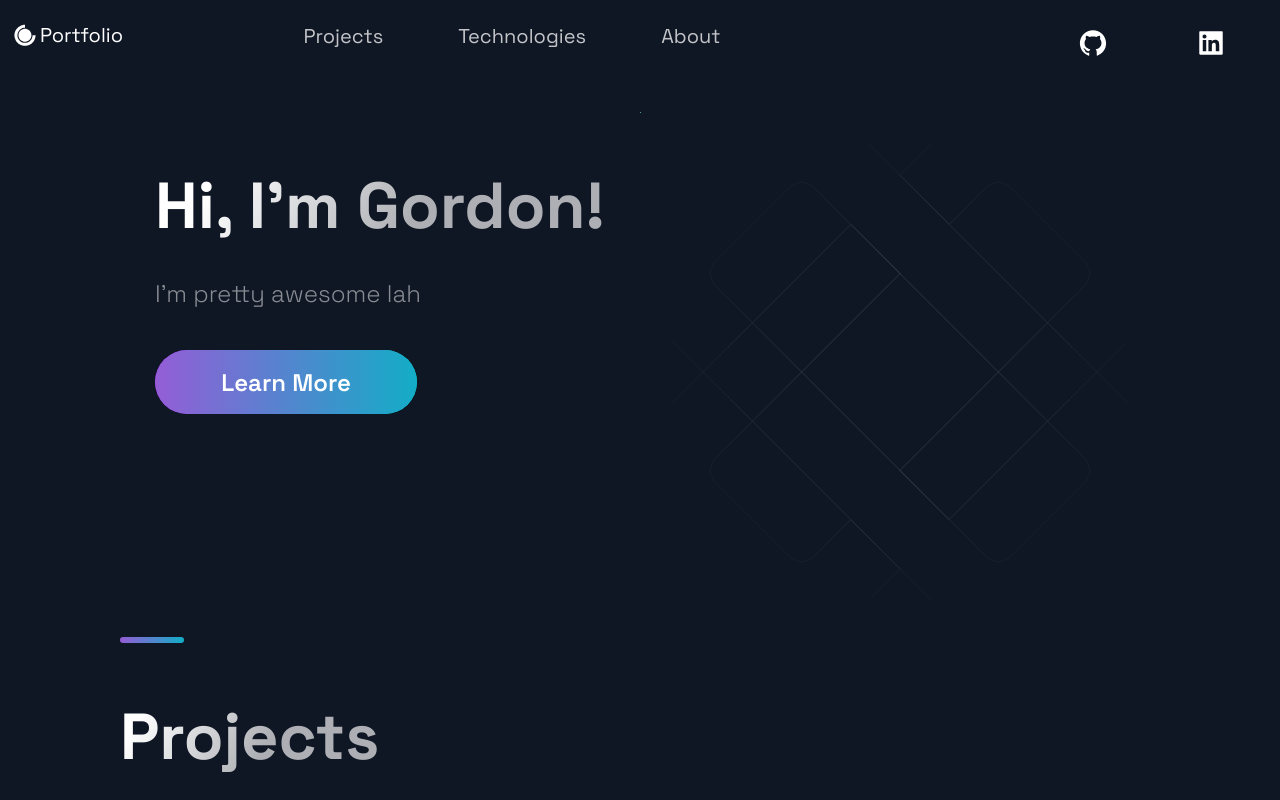
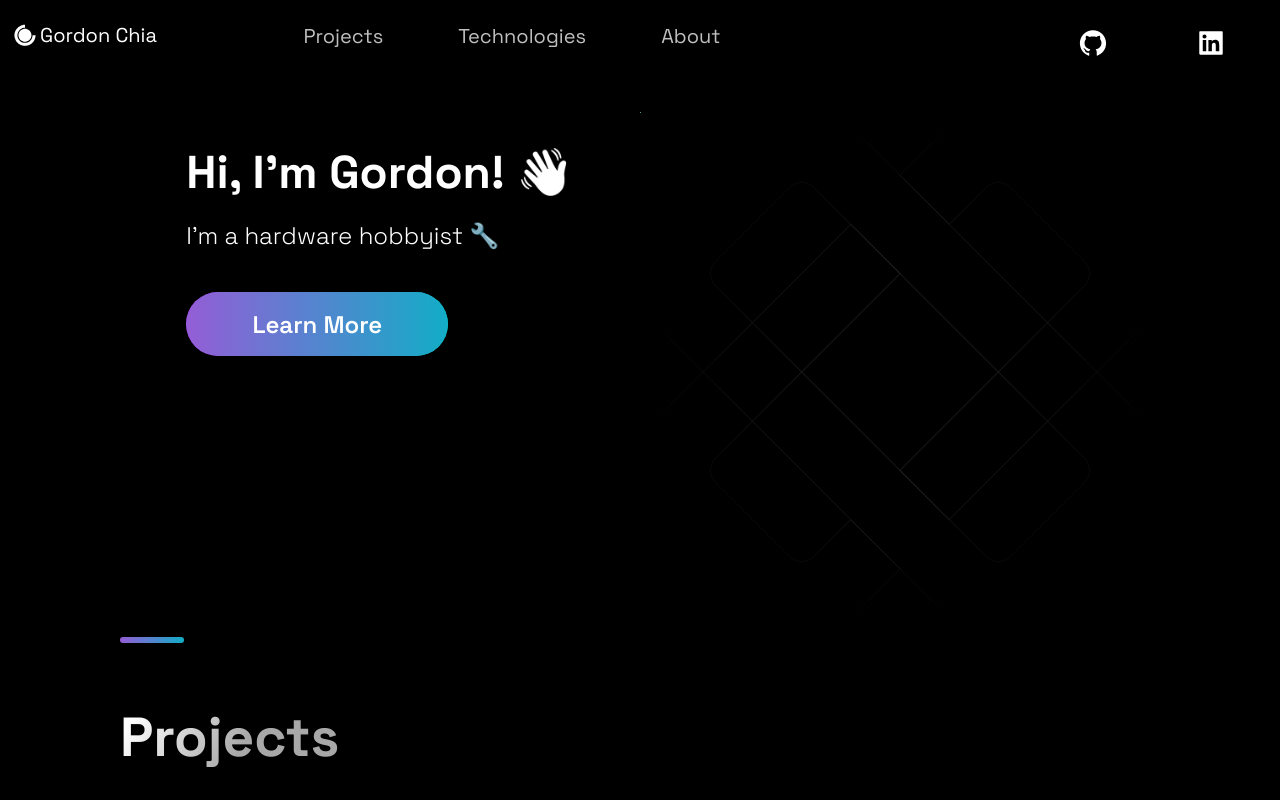
Before and after one commit to mingxxv/portfolio-site, a Next.js app: page / in a window 1280 px wide. Shown: the top 800 px of the page. Built offline with nearby package versions, Linux system fonts and the light colour scheme.

Commit message:
added animated Hero text

```diff
--- a/package.json
+++ b/package.json
@@ -11,8 +11,9 @@
     "next": "10.2.3",
     "react": "17.0.2",
     "react-dom": "17.0.2",
+    "react-icons": "^4.2.0",
+    "react-typical": "^0.1.3",
     "styled-components": "^5.3.0",
-    "styled-normalize": "^8.0.7",
-    "react-icons": "^4.2.0"
+    "styled-normalize": "^8.0.7"
   }
 }
--- a/src/components/Header/Header.js
+++ b/src/components/Header/Header.js
@@ -10,7 +10,7 @@ const Header = () =>  (
   <Div1>
     <Link href="/">
       <a style={{display: "flex", alignItems: "center", color: 'white', marginBottom: '20px'}}>
-        <DiCssdeck size="3rem" /> <Span>Portfolio</Span>
+        <DiCssdeck size="3rem" /> <Span>Gordon Chia</Span>
       </a>
     </Link>
   </Div1>
--- a/src/components/Hero/Hero.js
+++ b/src/components/Hero/Hero.js
@@ -1,19 +1,37 @@
 import React from 'react';
 
-import { Section, SectionText, SectionTitle } from '../../styles/GlobalComponents';
+import { Section, SectionText, SectionTitle, EmojiSectionTitle } from '../../styles/GlobalComponents';
 import Button from '../../styles/GlobalComponents/Button';
 import { LeftSection } from './HeroStyles';
+import Typical from 'react-typical';
 
 const Hero = (props) => (
-  <Section row nopadding>
+  <Section >
     <LeftSection>
-      <SectionTitle main center>
-        Hi, I'm Gordon!
-      </SectionTitle>
+      <EmojiSectionTitle>
+        Hi, I'm Gordon! 👋
+
+      </EmojiSectionTitle>
       <SectionText>
-        I'm pretty awesome lah
+        I'm {' '}
+        <Typical
+    steps={[
+      "a Software Engineer 👨‍💻",
+      1500,
+      "a hardware hobbyist 🔧",
+      1500,
+      "an amateur guitarist 🎸",
+      1500,
+      "curious about web3 🚀",
+      1500,
+      "a photographer 📸",
+      1500,
+    ]}
+    loop={Infinity}
+    wrapper="span"
+  />
       </SectionText>
-      <Button onClick={() => window.location = 'https://google.com'}>
+      <Button onClick={() => window.location = 'mailto:gordon_mx@proton.me'}>
         Learn More
       </Button>
     </LeftSection>
--- a/src/components/Hero/HeroStyles.js
+++ b/src/components/Hero/HeroStyles.js
@@ -3,7 +3,7 @@ import styled from 'styled-components';
 export const LeftSection = styled.div`
   width: 100%;
   @media ${(props) => props.theme.breakpoints.sm} {
-    width: 80%;
+    width: 100%;
     display: flex;
     flex-direction: column;
 
--- a/src/components/TimeLine/TimeLineStyles.js
+++ b/src/components/TimeLine/TimeLineStyles.js
@@ -3,7 +3,7 @@ import styled from 'styled-components'
 
 export const CarouselContainer = styled.ul`
   max-width: 1040px;
-  background: #0F1624;
+  background: #000000;
   padding: 0rem;
   list-style:none;
   display: flex;
@@ -40,7 +40,7 @@ export const CarouselMobileScrollNode = styled.div`
 `
 
 export const CarouselItem = styled.div`
-  background: #0F1624;
+  background: #000000;
   border-radius: 3px;
   max-width: 196px;
 
--- a/src/styles/GlobalComponents/index.js
+++ b/src/styles/GlobalComponents/index.js
@@ -26,11 +26,40 @@ export const Section = styled.section`
 
 export const SectionTitle = styled.h2`
   font-weight: 800;
-  font-size: ${(props) => props.main ? '65px' : '56px'};
+  font-size: ${(props) => props.main ? '55px' : '46px'};
   line-height: ${(props) => props.main ? '72px' : '56px'};
   width: max-content;
   max-width: 100%;
   background: linear-gradient(121.57deg, #FFFFFF 18.77%, rgba(255, 255, 255, 0.66) 60.15%);
+  -webkit-background-clip: text;
+  -webkit-text-fill-color: transparent;
+  margin-bottom: 16px;
+  padding: ${(props) => props.main ? '58px 0 16px' : '0'};
+
+  @media ${props => props.theme.breakpoints.md}{
+    font-size: ${(props) => props.main ? '56px' : '48px'};
+    line-height: ${(props) => props.main ? '56px' : '48px'};
+    margin-bottom: 12px;
+    padding: ${(props) => props.main ? '40px 0 12px' : '0'};
+  }
+
+  @media ${props => props.theme.breakpoints.sm}{
+    font-size: 32px;
+    line-height: 40px;
+    font-size: ${(props) => props.main ? '28px' : '32px'};
+    line-height: ${(props) => props.main ? '32px' : '40px'};
+    margin-bottom: 8px;
+    padding: ${(props) => props.main ? '16px 0 8px' : '0'};
+    max-width: 100%;
+  }
+`
+export const EmojiSectionTitle = styled.h2`
+  font-weight: 800;
+  font-size: ${(props) => props.main ? '55px' : '46px'};
+  line-height: ${(props) => props.main ? '72px' : '56px'};
+  width: max-content;
+  max-width: 100%;
+  background: white;
   -webkit-background-clip: text;
   -webkit-text-fill-color: transparent;
   margin-bottom: 16px;
@@ -60,7 +89,7 @@ export const SectionText = styled.p`
   line-height: 40px;
   font-weight: 300;
   padding-bottom: 3.6rem;
-  color: rgba(255, 255, 255, 0.5);
+  color: rgba(255, 255, 255, 1);
 
   @media ${(props) => props.theme.breakpoints.md} {
     max-width: 670px;
--- a/src/themes/default.js
+++ b/src/themes/default.js
@@ -7,7 +7,7 @@ export default {
   // Colors for layout
   colors: {
     primary1: "hsl(204,23.8%,95.9%)",
-    background1: "#0F1624",
+    background1: "#000000",
     accent1: "hsl(34.9,98.6%,72.9%)",
     button: "hsl(205.1,100%,36.1%)",
     background2: "hsl(232.7,27.3%,23.7%)",
```
Also changed, not shown: 2 other files (tests, documents, lock files or other folders).
